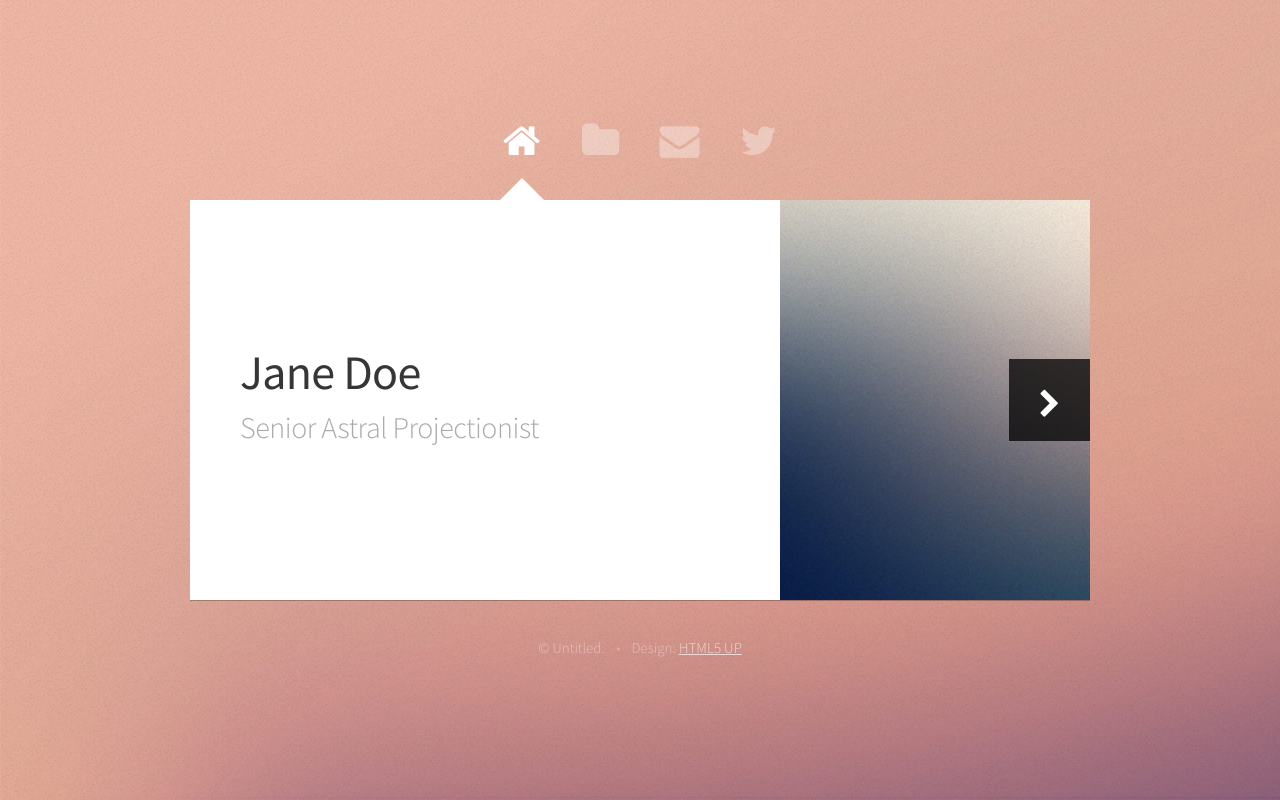
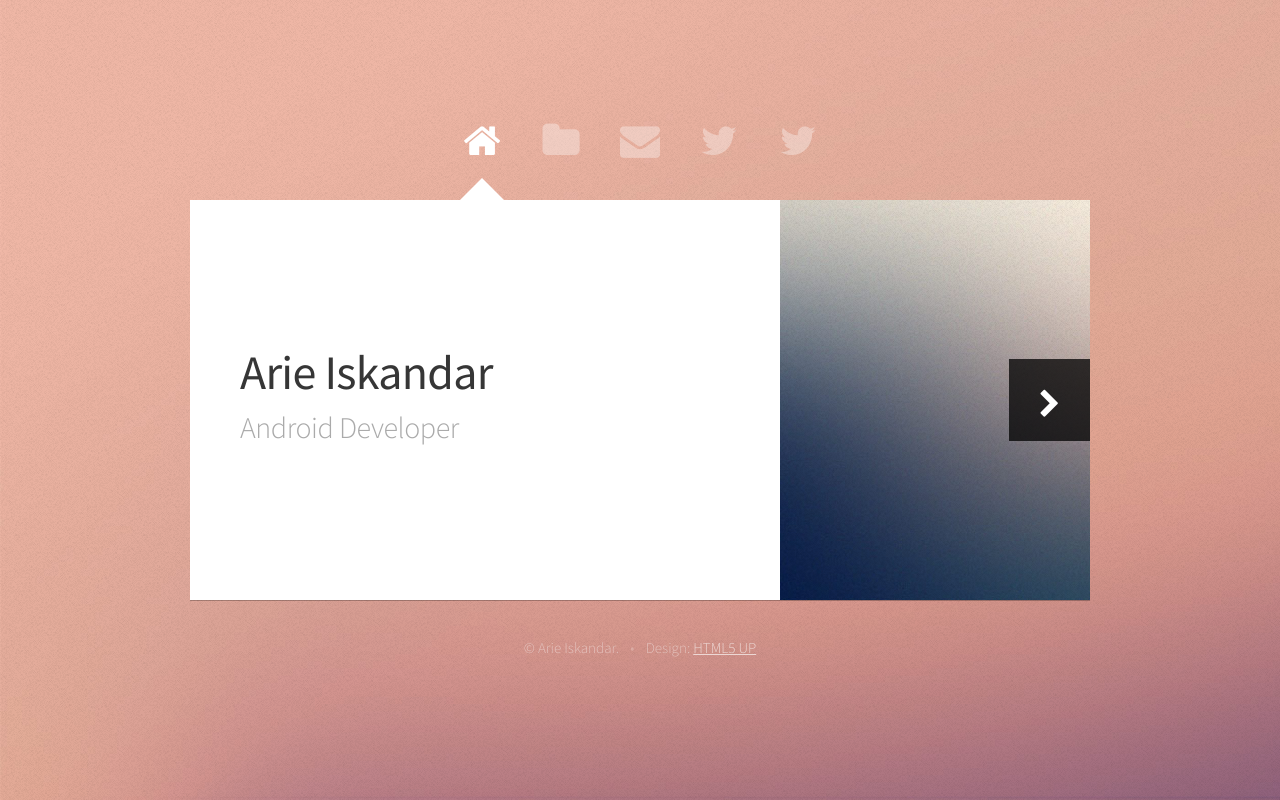
Before and after one commit to mmxkeren/mmxkeren.github.io, a plain HTML site: page index.html in a window 1280 px wide. Drawn offline with Linux system fonts and the light colour scheme.

Commit message:
initial commit

```diff
--- a/index.html
+++ b/index.html
@@ -6,7 +6,7 @@
 -->
 <html>
 	<head>
-		<title>Astral by HTML5 UP</title>
+		<title>Arie Iskandar</title>
 		<meta charset="utf-8" />
 		<meta name="viewport" content="width=device-width, initial-scale=1" />
 		<!--[if lte IE 8]><script src="assets/js/ie/html5shiv.js"></script><![endif]-->
@@ -25,6 +25,7 @@
 						<a href="#work" class="icon fa-folder"><span>Work</span></a>
 						<a href="#contact" class="icon fa-envelope"><span>Contact</span></a>
 						<a href="#" class="icon fa-twitter"><span>Twitter</span></a>
+						<a href="#" class="icon fa-twitter"><span>Instagram</span></a>
 					</nav>
 
 				<!-- Main -->
@@ -33,8 +34,8 @@
 						<!-- Me -->
 							<article id="me" class="panel">
 								<header>
-									<h1>Jane Doe</h1>
-									<p>Senior Astral Projectionist</p>
+									<h1>Arie Iskandar</h1>
+									<p>Android Developer</p>
 								</header>
 								<a href="#work" class="jumplink pic">
 									<span class="arrow icon fa-chevron-right"><span>See my work</span></span>
@@ -48,9 +49,7 @@
 									<h2>Work</h2>
 								</header>
 								<p>
-									Phasellus enim sapien, blandit ullamcorper elementum eu, condimentum eu elit.
-									Vestibulum ante ipsum primis in faucibus orci luctus et ultrices posuere cubilia
-									luctus elit eget interdum.
+									Portofolio of my work
 								</p>
 								<section>
 									<div class="row">
@@ -127,7 +126,7 @@
 				<!-- Footer -->
 					<div id="footer">
 						<ul class="copyright">
-							<li>&copy; Untitled.</li><li>Design: <a href="http://html5up.net">HTML5 UP</a></li>
+							<li>&copy; Arie Iskandar.</li><li>Design: <a href="http://html5up.net">HTML5 UP</a></li>
 						</ul>
 					</div>
 
```
